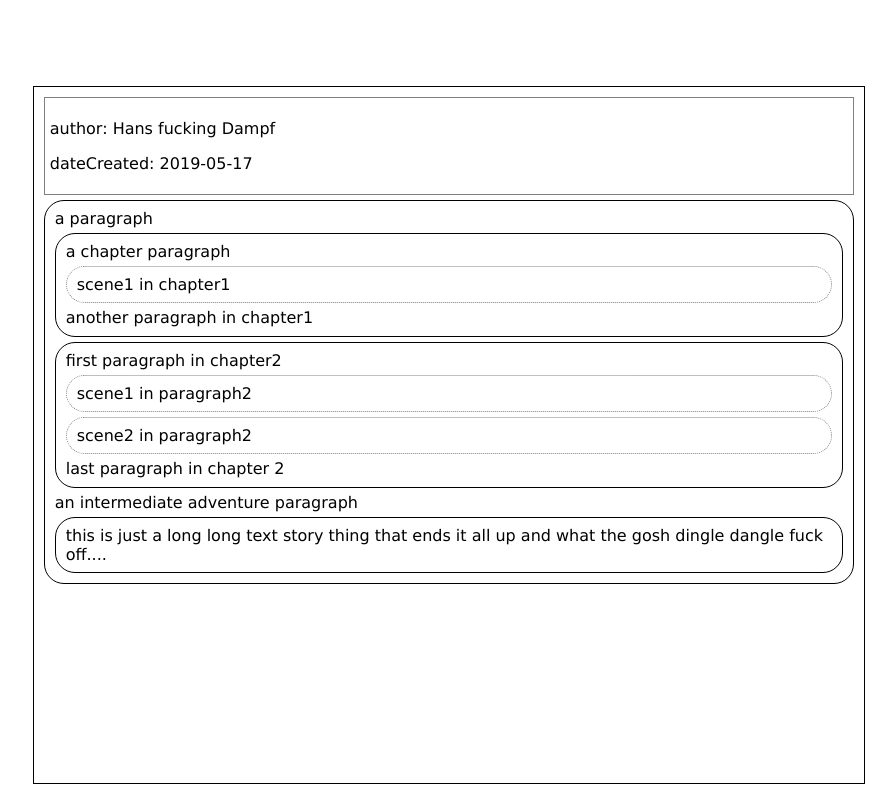
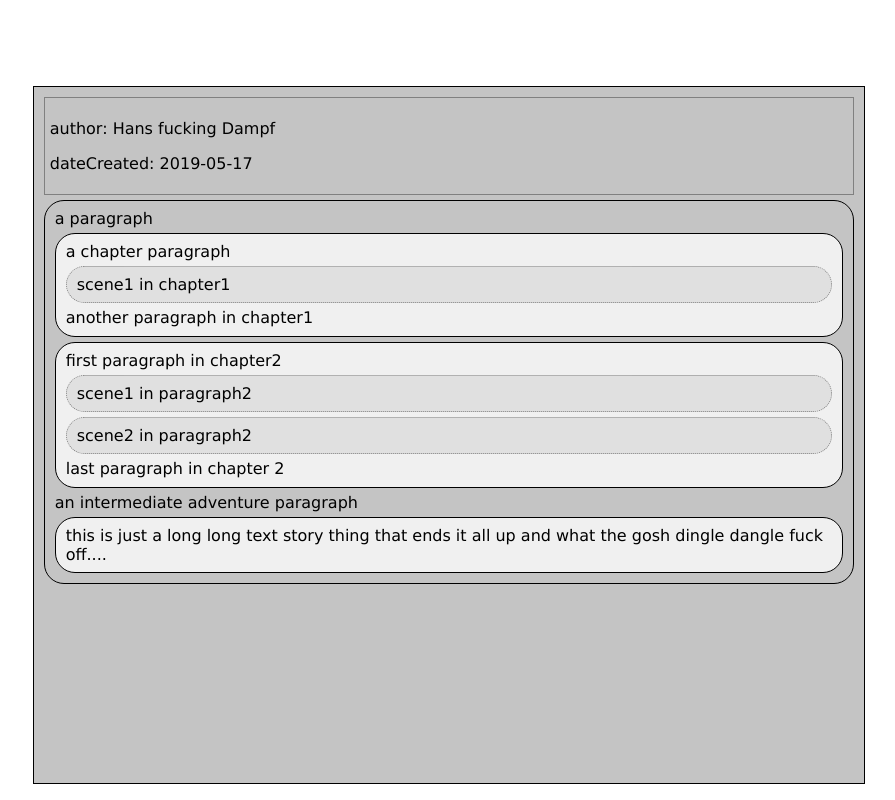
Before and after one commit to ParedrosPenandPaper/Paredros-Creator, a Vue app: page / in a window 1280 px wide. Shown: the whole page, without its empty margins (385-1280 px from the left). Built offline with nearby package versions, Linux system fonts and the light colour scheme.

Commit message:
play on editor colors

```diff
--- a/src/components/editor/Chapter_Panel.vue
+++ b/src/components/editor/Chapter_Panel.vue
@@ -35,7 +35,7 @@
         border: 1px solid black;
         border-radius: 20px;
         margin: 5px;
-
         padding: 5px;
+        background-color: #f0f0f0;
     }
 </style>
--- a/src/components/editor/Editor.vue
+++ b/src/components/editor/Editor.vue
@@ -1,5 +1,5 @@
 <template>
-    <div>
+    <div class="editor-container">
         <meta-panel :meta="data.meta"></meta-panel>
         <adventure-panel :adventure="data.adventure"></adventure-panel>
     </div>
@@ -19,5 +19,9 @@
         }
     }
 </script>
-<style>
+
+<style scoped>
+    .editor-container {
+        background-color: #c4c4c4;
+    }
 </style>
--- a/src/components/editor/Scene_Panel.vue
+++ b/src/components/editor/Scene_Panel.vue
@@ -24,5 +24,6 @@
         border-radius: 20px;
         margin: 5px;
         padding: 5px;
+        background-color: #e0e0e0;
     }
 </style>
```
Also changed, not shown: 1 other file (tests, documents, lock files or other folders).
